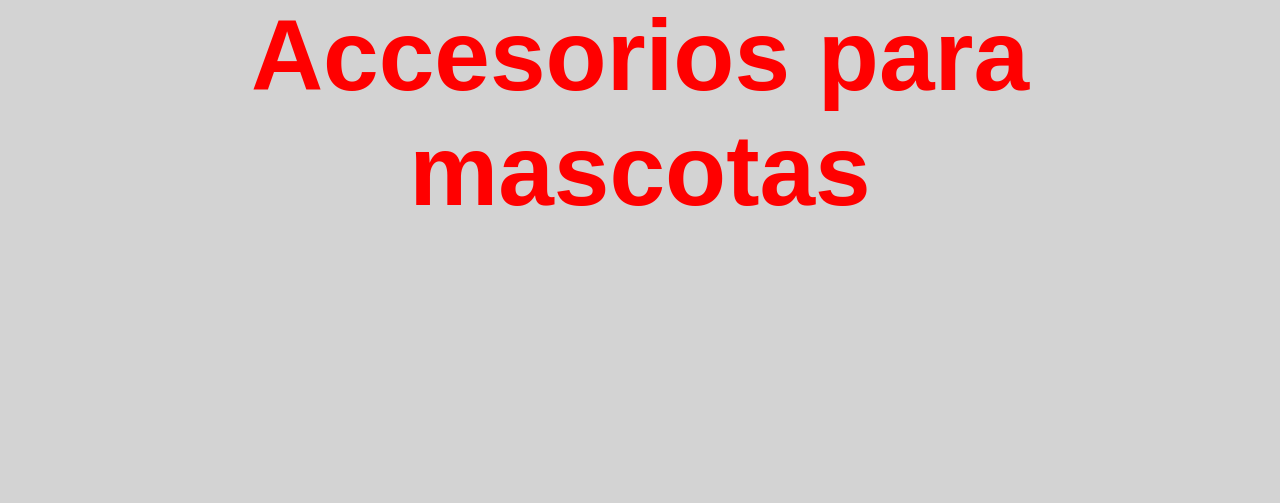
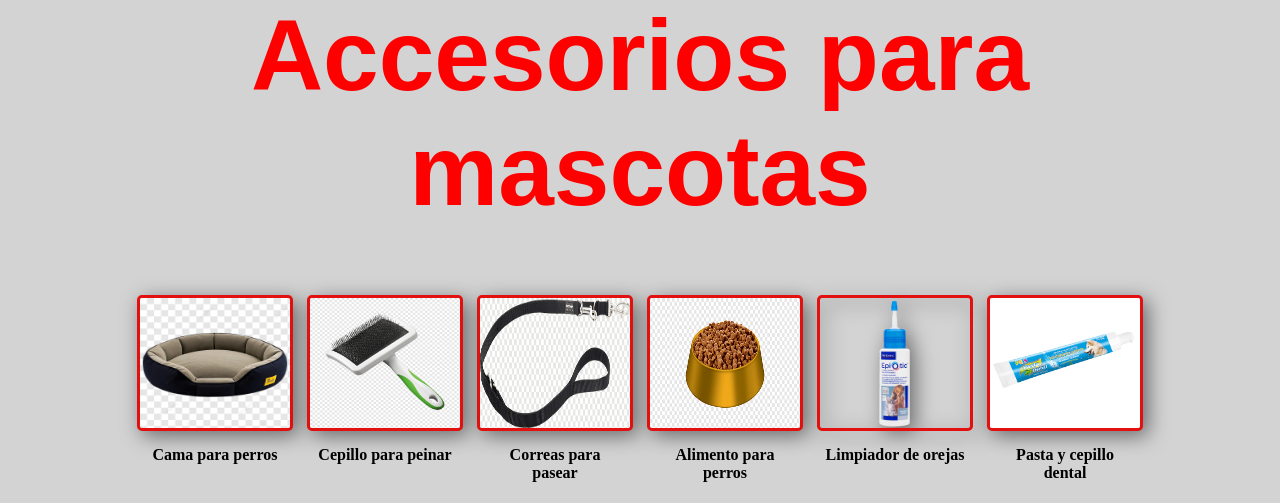
Before and after one commit to JACKIE-AGB/Personal_Works, a PHP site: page / in a window 1280 px wide. Shown: the part 1805-2308 px from the top of the page. Before the commit the page ends 2011 px from the top, so only its background shows below. Run offline with PHP 8.4, Linux system fonts and the light colour scheme; some web fonts are replaced.

Commit message:
Imagenes ingresadas correctamente con su respectivo estilo y comentarios

```diff
--- a/Sitio1/index.html
+++ b/Sitio1/index.html
@@ -80,5 +80,32 @@
 		</tr>
 	</table>
 	<h1>Accesorios para mascotas</h1>
+
+	<ul class="producto-lista">
+		<li class="producto">
+			<img src="imagenes/Accesorios/cama.png" alt="Cama para perros">
+			<h3>Cama para perros</h3>
+		</li>
+		<li class="producto">
+			<img src="imagenes/Accesorios/cepillo.png" alt="Cepillo de perros">
+			<h3>Cepillo para peinar</h3>
+		</li>
+		<li class="producto">
+			<img src="imagenes/Accesorios/correa.png" alt="Correa para pasear">
+			<h3>Correas para pasear</h3>
+		</li>
+		<li class="producto">
+			<img src="imagenes/Accesorios/croquetas.png" alt="Alimento para caninos">
+			<h3>Alimento para perros</h3>
+		</li>
+		<li class="producto">
+			<img src="imagenes/Accesorios/orejas.png" alt="Limpiador de orejas">
+			<h3>Limpiador de orejas</h3>
+		</li>
+		<li class="producto">
+			<img src="imagenes/Accesorios/pasta dental.png" alt="Cepillo dental">
+			<h3>Pasta y cepillo dental</h3>
+		</li>
+	</ul>
 </body>
 </html>
--- a/Sitio1/miestilo.css
+++ b/Sitio1/miestilo.css
@@ -52,3 +52,36 @@ th, td{
 th{
 	background-color: #0EEBC5;
 }
+
+.producto-lista{
+	display: flex;
+	flex-direction: wrap;
+	list-style-type: none;
+	padding: 0px;
+	gap: 20px;
+	justify-content: center;
+	align-items: flex-start; /*para que los tituplos no estiran la alienacion*/
+}
+
+.producto{
+	display: flex;
+	flex-direction: column;
+	align-items: center;
+	text-align: center;
+	width: 150px; /*ajusta segun la necedidad*/
+}
+
+.producto img{
+	width: 150px;
+	height: 130px;
+	border-radius: 5px;
+	margin-bottom: 10px;
+}
+
+.producto h3{
+	font-size: 16px; /*ajusta el tamaño*/
+	margin: 0px;
+	padding: 5px;
+	background-color: transparent;
+	border-radius: 5px;
+}
```
